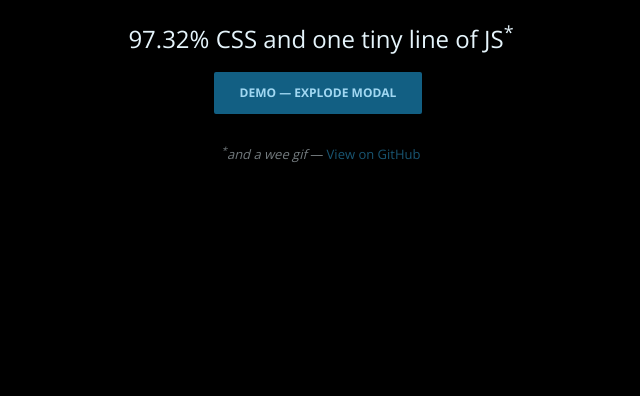
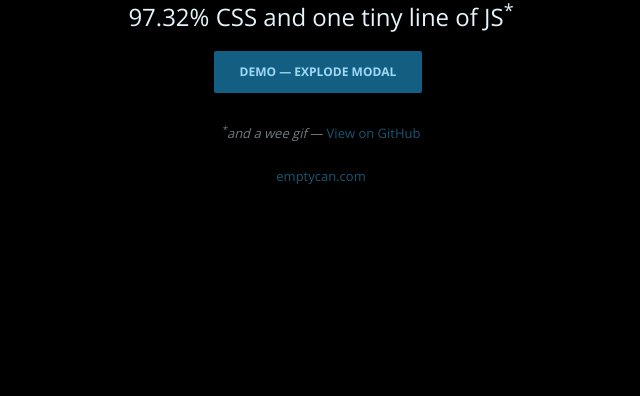
Before and after one commit to jessekorzan/expodal, a plain HTML site: page index.html in a window 1280 px wide. Shown: the part 404-800 px from the top of the page, without its empty margins (319-959 px from the left). Drawn offline with nearby package versions, Linux system fonts and the light colour scheme.

Commit message:
Update index.html

```diff
--- a/index.html
+++ b/index.html
@@ -24,6 +24,7 @@
                 <!-- ^^ necessary little bit of JS to make sure the animated GIF play (not affected by caching). -->
 
                 <p><small><i><sup>*</sup>and a wee gif</i> &mdash; <a href="https://github.com/jessekorzan/expodal">View on GitHub</a></small></p>
+		<p><small><a href="http://emptycan.com">emptycan.com</a></small></p>
             </div>
         </div>
     </div>
```
